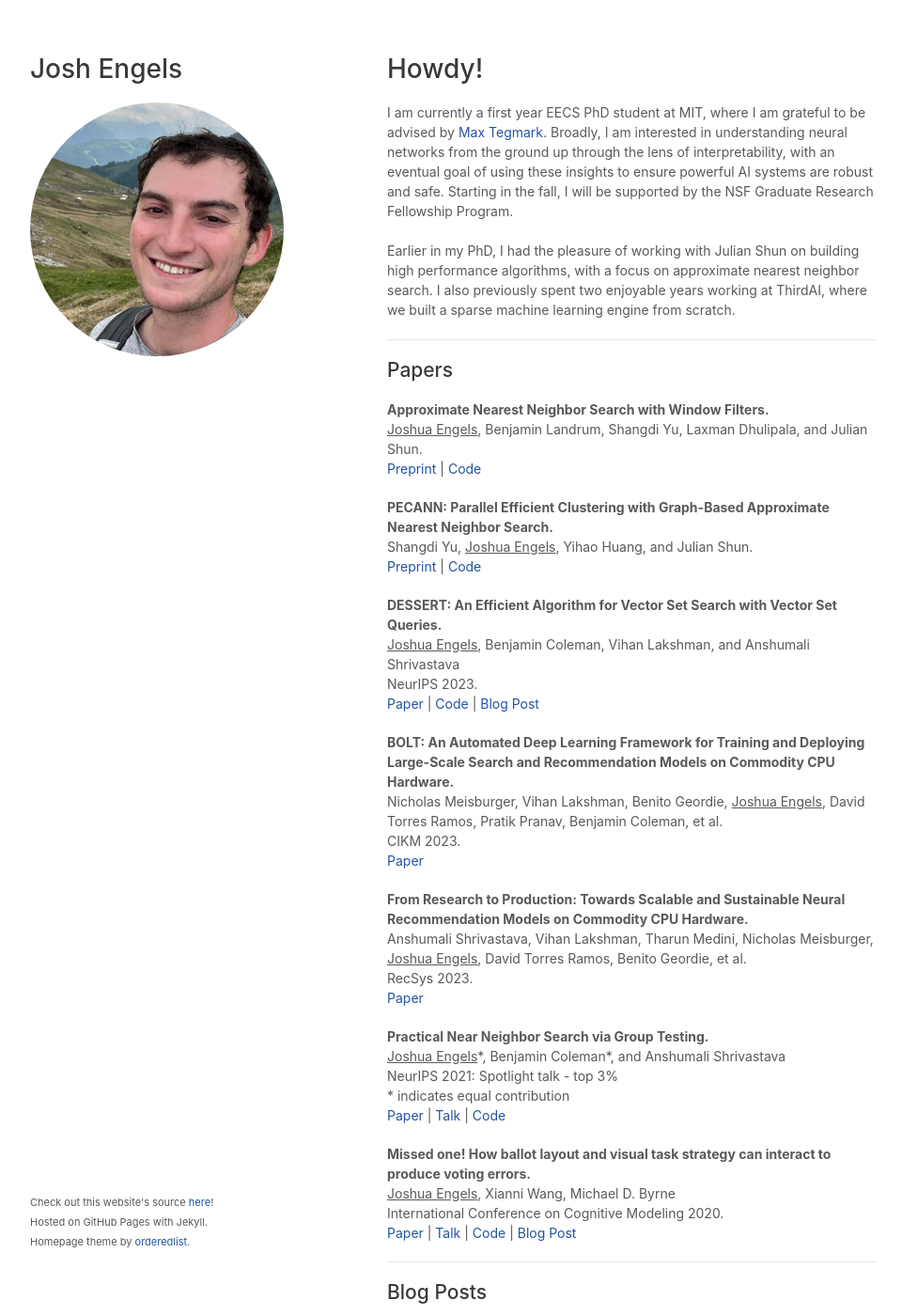
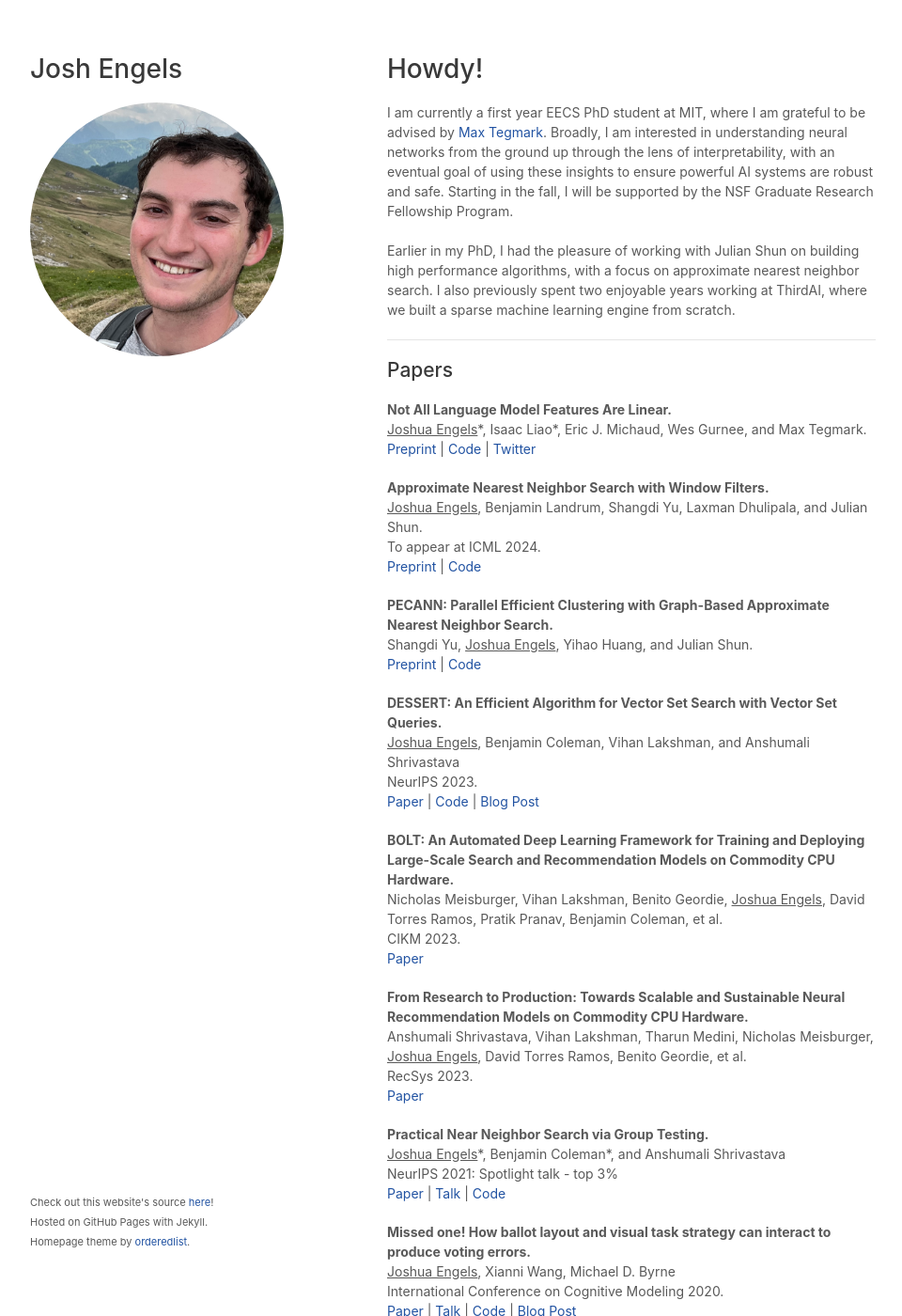
Before and after one commit to subhashk01/subhash-other-website, a Jekyll site: the page built from index.html, in a window 1280 px wide and 1400 px high. Shown: the whole window at 94% size, without its empty margins (158-1118 px from the left). Built offline with Jekyll 4.4.1, drawn with Linux system fonts in a browser that asks for light colours; a style sheet for code colours, icons or effects is not loaded; some of the changed text lies outside the part shown.

Commit message:
Paper updates

```diff
--- a/index.html
+++ b/index.html
@@ -40,7 +40,7 @@
             class="fa fa-github-square"></i></a>
         <a class="social-icon" href="https://scholar.google.com/citations?user=yVPnVK8AAAAJ&hl=en"><i
             class="ai ai-google-scholar-square"></i></a>
-        <a class="social-icon" href="assets/files/CV.pdf"><i class="ai ai-cv-square"></i></a>
+        <!-- <a class="social-icon" href="assets/files/CV.pdf"><i class="ai ai-cv-square"></i></a> -->
       </div>
 
       <br>
@@ -70,8 +70,17 @@
       <h2>Papers</h2>
 
       <p>
+        <b>Not All Language Model Features Are Linear.</b> <br>
+        <u>Joshua Engels</u>*, Isaac Liao*, Eric J. Michaud, Wes Gurnee, and Max Tegmark.<br>
+        <a href="https://arxiv.org/pdf/2405.14860">Preprint</a> |
+        <a href="https://github.com/JoshEngels/MultiDimensionalFeatures">Code</a> |
+        <a href="https://x.com/JoshAEngels/status/1793990584719548493">Twitter</a>
+      </p>
+
+      <p>
         <b>Approximate Nearest Neighbor Search with Window Filters.</b> <br>
         <u>Joshua Engels</u>, Benjamin Landrum, Shangdi Yu, Laxman Dhulipala, and Julian Shun.<br>
+        To appear at ICML 2024.<br>
         <a href="https://arxiv.org/pdf/2402.00943.pdf">Preprint</a> |
         <a href="https://github.com/JoshEngels/RangeFilteredANN">Code</a>
       </p>
@@ -112,7 +121,6 @@
         <b>Practical Near Neighbor Search via Group Testing.</b> <br>
         <u>Joshua Engels</u>*, Benjamin Coleman*, and Anshumali Shrivastava<br>
         NeurIPS 2021: Spotlight talk - top 3%<br>
-        * indicates equal contribution<br>
         <a href="https://proceedings.neurips.cc/paper/2021/file/5248e5118c84beea359b6ea385393661-Paper.pdf">Paper</a> |
         <a href="https://slideslive.com/38968473/practical-near-neighbor-search-via-group-testing?ref=recommended">Talk</a> |
         <a href="https://github.com/JoshEngels/FLINNG">Code</a>
```
Also changed, not shown: other parts of index.html (+3 -0 lines).
